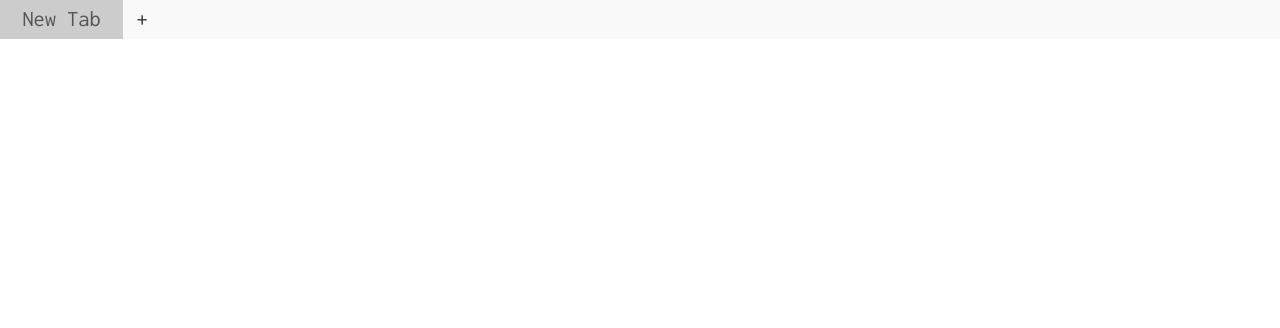
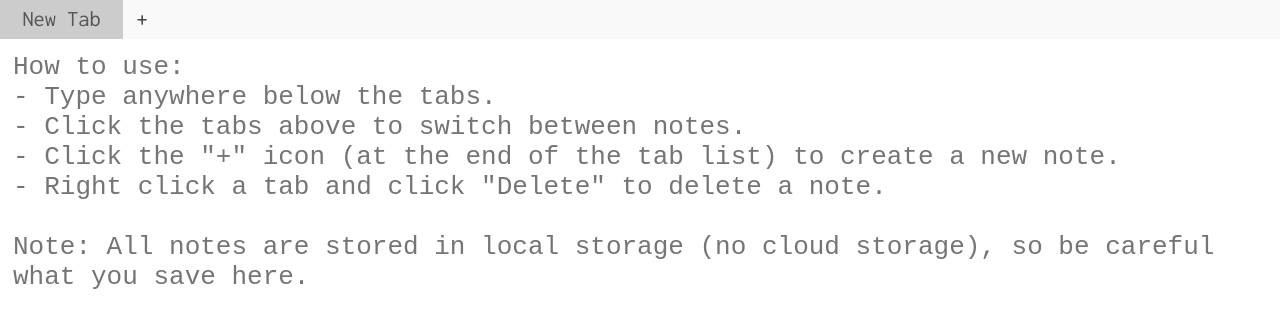
Before and after one commit to ScarpMetal/typehere, a React (Vite) app: page / in a window 1280 px wide. Shown: the top 328 px of the page. Built offline with nearby package versions, Linux system fonts and the light colour scheme.

Commit message:
Add instructional placeholder text to textarea

```diff
--- a/src/components/textarea/TextArea.tsx
+++ b/src/components/textarea/TextArea.tsx
@@ -2,6 +2,16 @@ import { useAtom, useAtomValue } from "jotai";
 import { useCallback, useEffect, useRef } from "react";
 import { activeTabIdAtom, textFamily } from "~/atoms";
 import "./TextArea.scss";
+
+const placeholder = `
+How to use:
+- Type anywhere below the tabs.
+- Click the tabs above to switch between notes.
+- Click the "+" icon (at the end of the tab list) to create a new note.
+- Right click a tab and click "Delete" to delete a note.
+
+Note: All notes are stored in local storage (no cloud storage), so be careful what you save here.
+`.trim();
 
 export const TextArea = () => {
   const ref = useRef<HTMLTextAreaElement>(null);
@@ -26,6 +36,7 @@ export const TextArea = () => {
       className="main-text-area"
       value={text}
       onChange={handleTextChange}
+      placeholder={placeholder}
       autoFocus
     />
   );
```
